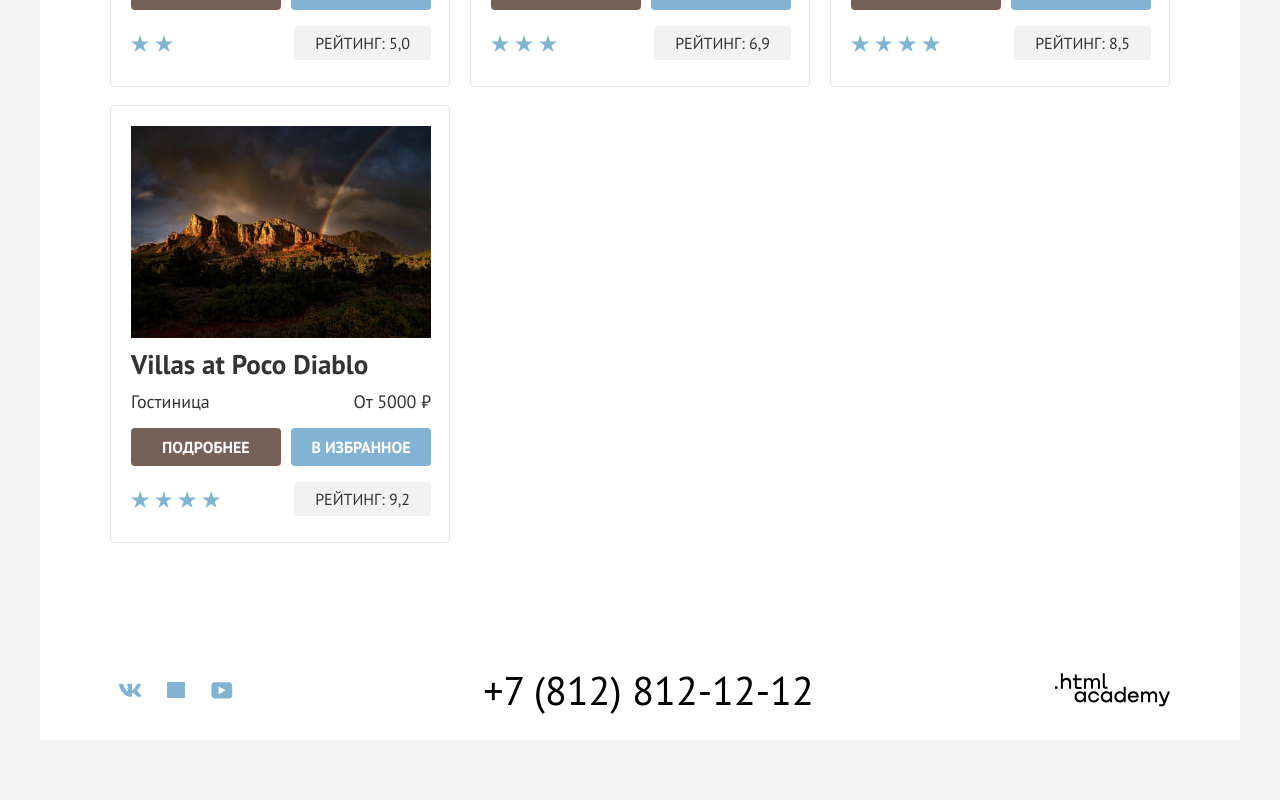
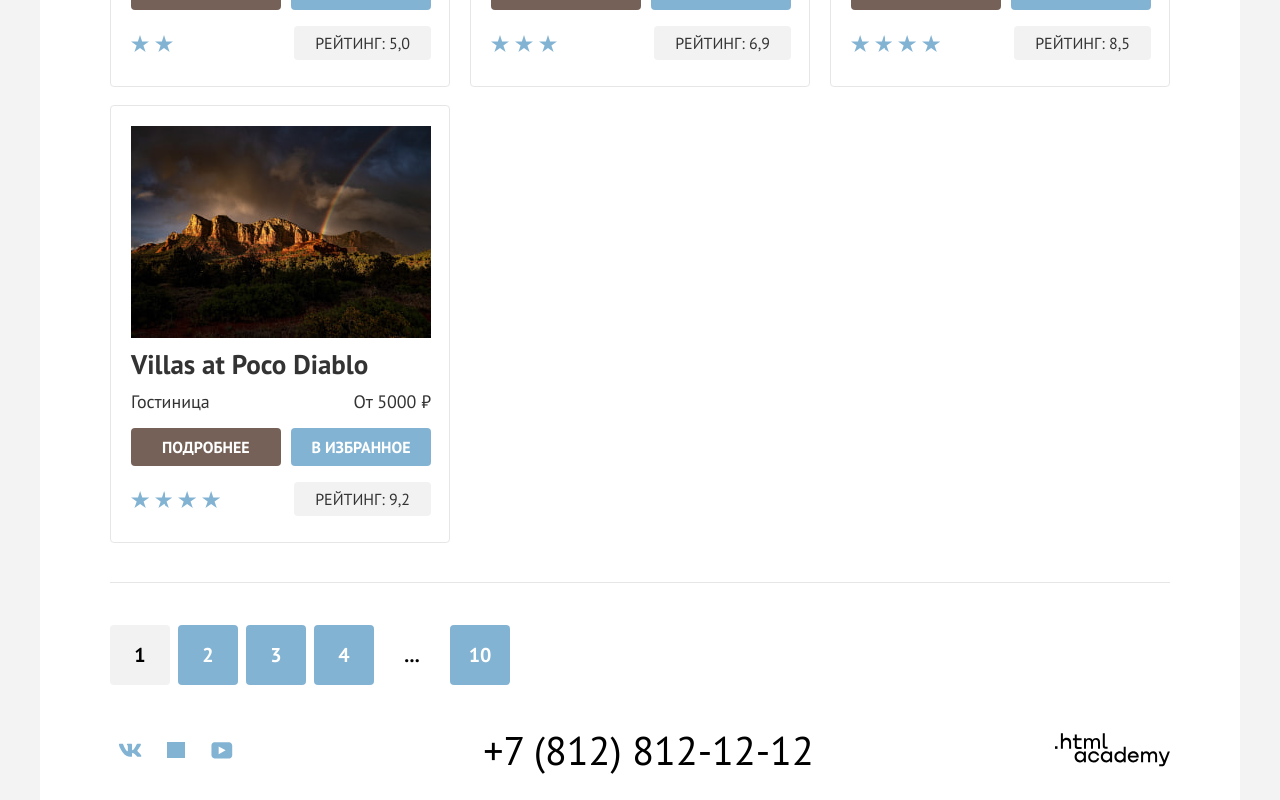
Before and after one commit to Valehorn/sedona-react, a React (Vite) app: page /catalog in a window 1280 px wide. Shown: the part 959-1759 px from the top of the page. Before the commit the page ends 1699 px from the top, so only its background shows below. Built offline with nearby package versions, Linux system fonts and the light colour scheme; grey boxes are pictures that could not be loaded.

Commit message:
Реализация пагинации.

```diff
--- a/src/blocks/catalog-hotels/catalog-hotels.scss
+++ b/src/blocks/catalog-hotels/catalog-hotels.scss
@@ -42,12 +42,22 @@
 }
 
 .catalog-hotels__list {
+  position: relative;
   display: grid;
   width: 100%;
 
   .swiper {
     width: 100%;
     min-height: 520px;
+  }
+
+    &::after {
+    position: absolute;
+    content: "";
+    bottom: -40px;
+    height: 1px;
+    background-color: #e6e6e6;
+    min-width: 1060px
   }
 }
 
--- a/src/blocks/catalog-hotels/catalogHotels.jsx
+++ b/src/blocks/catalog-hotels/catalogHotels.jsx
@@ -14,6 +14,9 @@ import hotel1 from '../../assets/image/catalog/hotel-1.jpg';
 import hotel2 from '../../assets/image/catalog/hotel-2.jpg';
 import hotel3 from '../../assets/image/catalog/hotel-3.jpg';
 import hotel4 from '../../assets/image/catalog/hotel-4.jpg';
+import { generatePaginationData } from '../../functions/functions';
+import StandartPagination from '../../components/standartPagination/StandartPagination';
+
 
 function CatalogHotels() {
   const [currentView, setCurrentView] = useState(0);
@@ -54,6 +57,8 @@ function CatalogHotels() {
       image: hotel4
     },
   ];
+
+  const paginationData = generatePaginationData(1, 10);
 
   const currentViewType = vieButtons[currentView];
 
@@ -102,9 +107,11 @@ function CatalogHotels() {
 
         <div className={`catalog-hotels__list  ${currentViewType ? `catalog-hotels__list--${currentViewType}` : ''}`}>
           {(currentViewType === 'grid' || currentViewType === 'list') && (
-            sortedHotels.map((card, index) => (
-              <Card key={index} data={card} block="catalog-hotels" />
-            ))
+            <>
+              {sortedHotels.map((card, index) => (
+                <Card key={index} data={card} block="catalog-hotels" />
+              ))}
+            </>
           )}
 
           {currentViewType === 'slider' && (
@@ -133,6 +140,9 @@ function CatalogHotels() {
             </Swiper>
           )}
         </div>
+        {(currentViewType !== 'slider') && (
+          <StandartPagination data={paginationData} />
+        )}
       </Container>
     </section>
   );
--- /dev/null
+++ b/src/components/standartPagination/standart-pagination.scss
@@ -0,0 +1,37 @@
+.standart-pagination {
+  display: flex;
+  flex-wrap: wrap;
+  gap: 8px;
+  list-style: none;
+  padding: 0;
+  margin: 0;
+}
+
+.standart-pagination__item:nth-of-type(5) button {
+  color: #000000;
+  background-color: transparent;
+  pointer-events: none;
+
+  &:hover {
+    color: #ffffff;
+  }
+}
+
+.standart-pagination__button {
+    font-size: 20px;
+    font-weight: 700;
+    line-height: 36px;
+    background-color: #82b3d3;
+    min-width: 60px;
+    min-height: 60px;
+    padding: 0 10px;
+
+    &:not(.standart-pagination__button--current):hover {
+      background-color: #68a2ca;
+    }
+}
+
+.standart-pagination__button--current {
+  background-color: #f2f2f2;
+  color: #000000;
+}
--- /dev/null
+++ b/src/components/standartPagination/standartPagination.jsx
@@ -0,0 +1,22 @@
+import './standart-pagination.scss';
+
+function StandartPagination({ data = [] }) {
+  return (
+    <ul className="standart-pagination">
+      {data.map((item) => {
+        return (
+          <li className="standart-pagination__item" key={item.id}>
+            <button
+              className={`button standart-pagination__button ${item.isCurrent ? 'standart-pagination__button--current' : ''}`}
+              type="button"
+            >
+              {item.page}
+            </button>
+          </li>
+        );
+      })}
+    </ul>
+  );
+};
+
+export default StandartPagination;
--- /dev/null
+++ b/src/functions/functions.js
@@ -0,0 +1,29 @@
+const generatePaginationData = (currentPage = 1, totalPages = 10) => {
+  const data = [];
+
+  data.push({ id: 1, page: 1, isCurrent: currentPage === 1 });
+
+  if (currentPage <= 4) {
+    for (let i = 2; i <= 4; i++) {
+      data.push({ id: i, page: i, isCurrent: currentPage === i });
+    }
+    data.push({ id: 5, page: '...' });
+  } else if (currentPage >= totalPages - 3) {
+    data.push({ id: 2, page: '...' });
+    for (let i = totalPages - 3; i < totalPages; i++) {
+      data.push({ id: i, page: i, isCurrent: currentPage === i });
+    }
+  } else {
+    data.push({ id: 2, page: '...' });
+    for (let i = currentPage - 1; i <= currentPage + 1; i++) {
+      data.push({ id: i, page: i, isCurrent: currentPage === i });
+    }
+    data.push({ id: currentPage + 2, page: '...' });
+  }
+
+  data.push({ id: totalPages, page: totalPages, isCurrent: currentPage === totalPages });
+
+  return data;
+};
+
+export {generatePaginationData};
```
